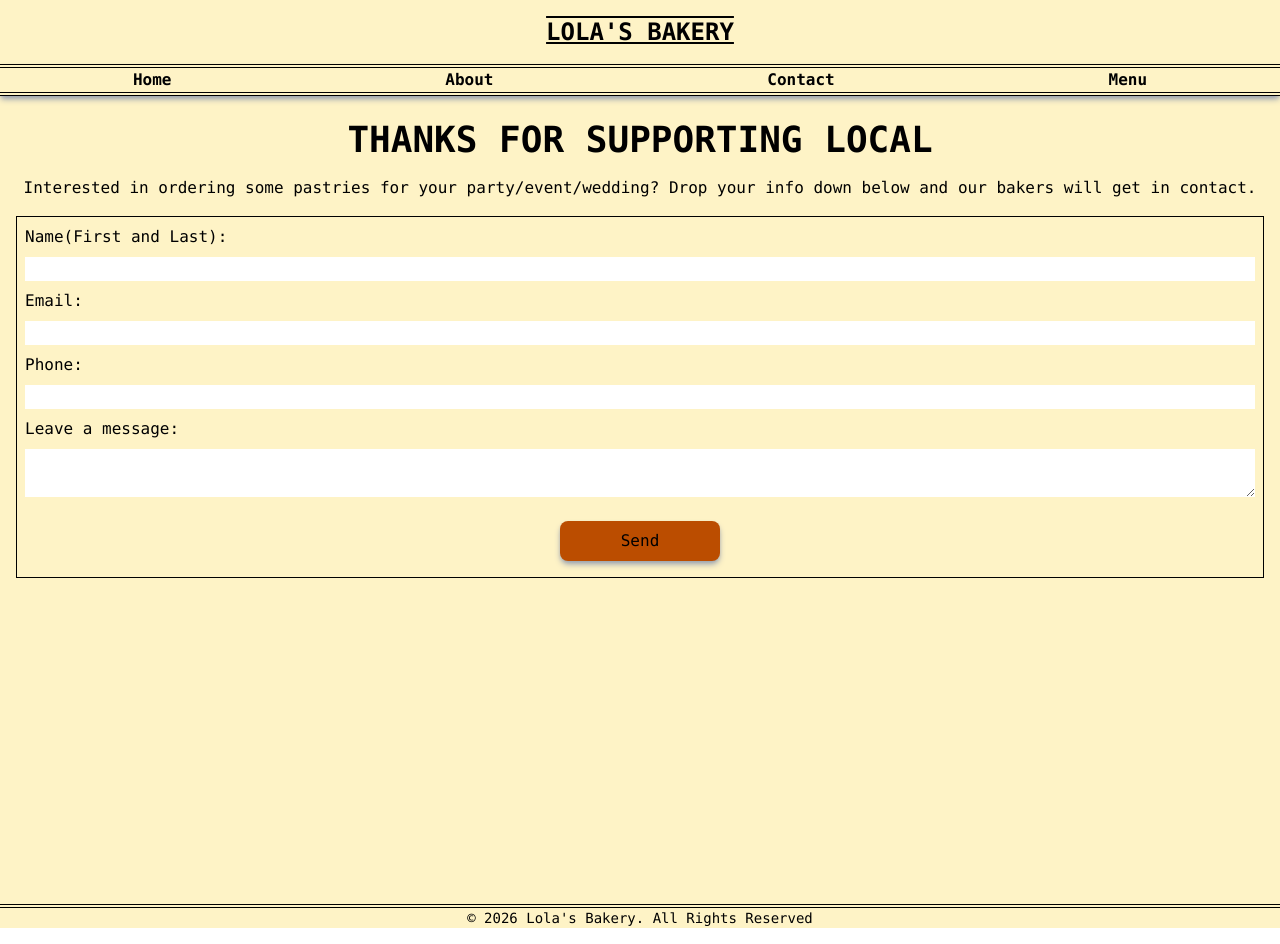
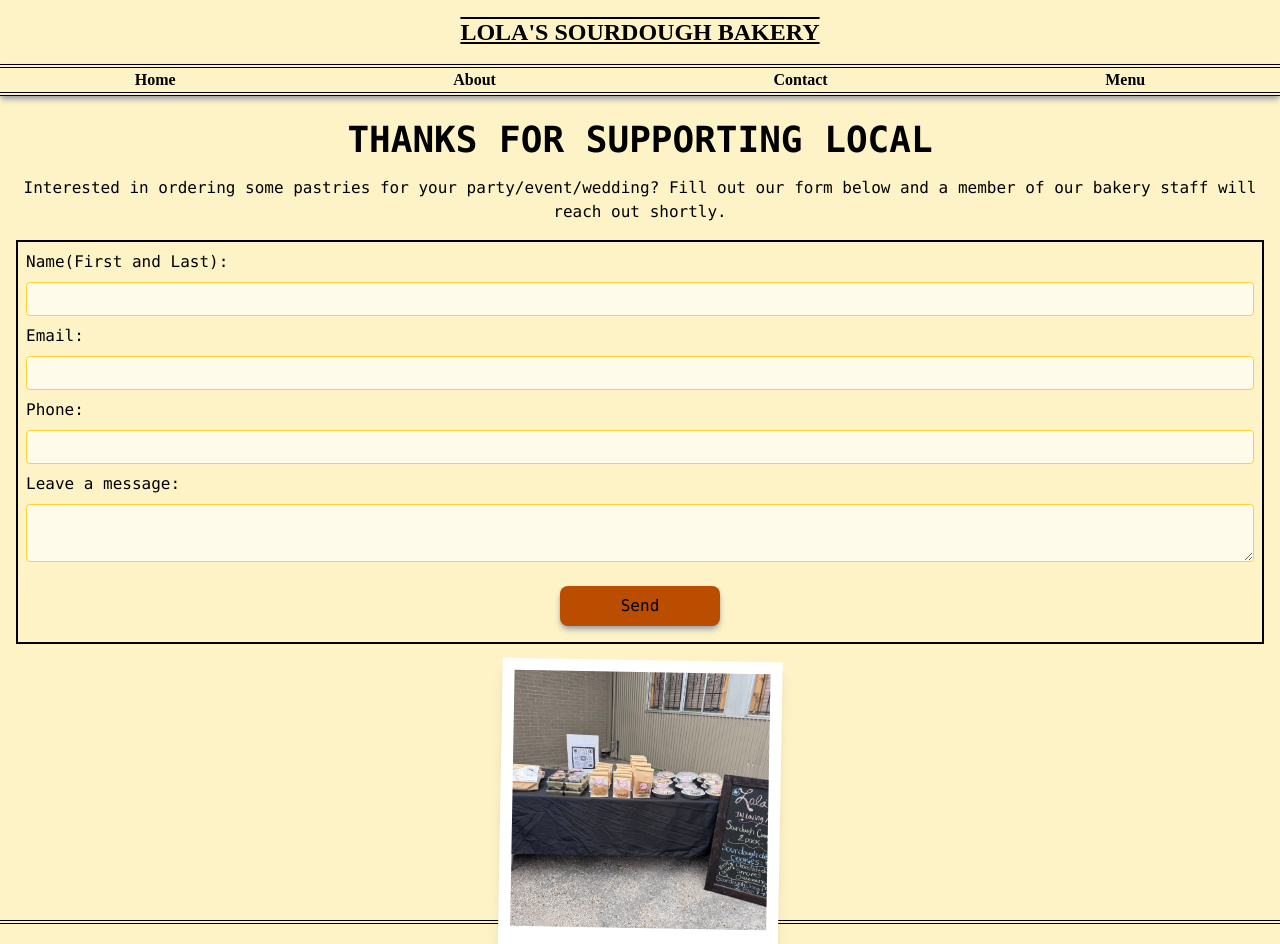
Before and after one commit to Jamzcode/Lola-s-Bakery, a React (Vite) app: page /contact in a window 1280 px wide. Shown: the top 944 px of the page. Built offline with nearby package versions, Linux system fonts and the light colour scheme.

Commit message:
Added final css touches for deployment

```diff
--- a/index.html
+++ b/index.html
@@ -1,5 +1,5 @@
 <!doctype html>
-<html lang="en">
+<html lang="en"class="scroll-behavior: smooth" >
   <head>
     <meta charset="UTF-8" />
     <meta name="viewport" content="width=device-width, initial-scale=1.0" />
@@ -11,7 +11,7 @@
     <form name="client" netlify hidden>
       <input type="text" name="name" />
       <input type="email" name="email" />
-      <input type="tel" name="phone"/>
+      <input type="tel" name="phone" />
       <textarea name="message"></textarea>
     </form>
   </body>
--- a/package.json
+++ b/package.json
@@ -10,8 +10,11 @@
     "preview": "vite preview"
   },
   "dependencies": {
+    "framer-motion": "^12.40.0",
+    "lucide-react": "^1.17.0",
     "react": "^19.2.6",
     "react-dom": "^19.2.6",
+    "react-icons": "^5.6.0",
     "react-router-dom": "^7.17.0"
   },
   "devDependencies": {
--- a/src/App.jsx
+++ b/src/App.jsx
@@ -13,15 +13,23 @@ function App() {
   return (
     <>
       <BrowserRouter>
-        <div class="bg-amber-100 font-mono  h-full">
-          <h1 class="z-10 flex justify-center text-2xl font-bold uppercase [text-decoration:underline_overline] py-4 sticky top-0  bg-amber-100">
-            Lola's Bakery
+        <div class="bg-amber-100 font-mono font-medium  h-full ">
+          <h1 class="z-10 flex justify-center text-2xl font-bold uppercase [text-decoration:underline_overline] py-4 sticky top-0  bg-amber-100 font-[abril_fatface]">
+            Lola's Sourdough Bakery
           </h1>
-          <nav class=" z-10 mb-2 flex gap-2 justify-around border-b-4 border-t-4 border-double font-semibold sticky top-16 w-screen bg-amber-100 shadow-md shadow-gray-400">
-            <Link to="/">Home</Link>
-            <Link to="/about">About</Link>
-            <Link to="/contact">Contact</Link>
-            <Link to="/menu">Menu</Link>
+          <nav class=" z-10 mb-2 flex gap-2 justify-around border-b-4 border-t-4 border-double font-semibold sticky top-16 w-screen bg-amber-100 shadow-md shadow-gray-400 font-[abril_fatface]">
+            <Link to="/" class="hover:underline ">
+              Home
+            </Link>
+            <Link to="/about" class="hover:underline ">
+              About
+            </Link>
+            <Link to="/contact" class="hover:underline">
+              Contact
+            </Link>
+            <Link to="/menu" class="hover:underline">
+              Menu
+            </Link>
           </nav>
           <Routes>
             <Route path="/success" element={<Success />} />
--- a/src/components/About.jsx
+++ b/src/components/About.jsx
@@ -1,22 +1,29 @@
 import Image from "./Image";
 import pic1 from "../assets/katie-gma.jpg";
 import pic2 from "../assets/katie-gma3.jpg";
+import PageTransition from "./PageTransition";
 
 export default function About() {
   return (
-    <>
+    <PageTransition>
       <div class="h-full">
         <div class=" flex items-center flex-col">
-          <h1 class="text-center font-black text-4xl p-4 uppercase">
+          <h1 class="text-center font-black text-4xl p-4 uppercase font-[league_script]">
             Our Lola
           </h1>
+          <p class="italic  text-center font-medium font-[league_script] px-6">
+            "What began as learning how to make bread for my family grew into a
+            passion for creating handcrafted baked goods and sharing them with
+            my community."
+          </p>
+
           <div class="my-4">
             <Image src={pic1} />
             <div class="font-serif italic text-sm text-center pt-4">
               Grandma Dolores Ximenez
             </div>
           </div>
-          <p class="px-4 text-center mt-2">
+          <p class="px-4 text-center ">
             Lola’s Sourdough Bakery is my way of honoring my grandmother’s
             legacy while creating homemade products that bring comfort and
             connection to others. My goal is to provide quality handcrafted
@@ -28,7 +35,9 @@ export default function About() {
             create menu items that pair perfectly with our baked goods while
             helping customers cool off and enjoy a little taste of home.
           </p>
-          <Image src={pic2}/>
+          <div class="mt-2">
+            <Image src={pic2} />
+          </div>
           <p class="px-4 text-center mt-2">
             My biggest inspiration was my grandmother, Dolores, who we lovingly
             called “Lola.” Her love for family, food, and bringing people
@@ -37,6 +46,6 @@ export default function About() {
           </p>
         </div>
       </div>
-    </>
+    </PageTransition>
   );
 }
--- a/src/components/Contact.jsx
+++ b/src/components/Contact.jsx
@@ -1,12 +1,17 @@
+import PageTransition from "./PageTransition";
+import bakeSale from "../assets/bake-sale2.jpg";
+import Image from "../components/Image";
 export default function Contact() {
   return (
+    <PageTransition>
       <div class="h-screen">
         <h3 class="text-center font-black text-4xl p-4 uppercase">
           Thanks For Supporting Local
         </h3>
         <div class="text-center px-4">
-        Interested in ordering some pastries for your party/event/wedding? Drop
-        your info down below and our bakers will get in contact.
+          Interested in ordering some pastries for your party/event/wedding?
+          Fill out our form below and a member of our bakery staff will reach
+          out shortly.
         </div>
         <form
           name="client"
@@ -16,26 +21,50 @@ export default function Contact() {
           class="p-4"
         >
           <input type="hidden" name="form-name" value="client" />
-        <div class="flex flex-col gap-2 p-2 border">
+          <div class="flex flex-col gap-2 p-2 border-2 ">
             <label>Name(First and Last): </label>
-          <input type="text" class="bg-white" name="name" required />
+            <input
+              type="text"
+              class="bg-amber-50 border border-amber-300 rounded px-2 py-1"
+              name="name"
+              border-2
+              border-black
+              required
+            />
             <label>Email:</label>
-          <input type="text" class="bg-white" name="email" required />
+            <input
+              type="text"
+              class="bg-amber-50 border border-amber-300 rounded px-2 py-1"
+              name="email"
+              required
+            />
             <label>Phone:</label>
-          <input type="tel" class="bg-white" name="phone" required />
+            <input
+              type="tel"
+              class="bg-amber-50 border border-amber-300 rounded px-2 py-1"
+              name="phone"
+              required
+            />
             <label>Leave a message:</label>
-          <textarea class="bg-white" name="message" />
+            <textarea
+              class="bg-amber-50 border border-amber-300 rounded px-2 py-1"
+              name="message"
+            />
 
             <div class="flex justify-center items-center pt-4">
               <button
                 type="submit"
-              class="bg-amber-700 h-10 w-40 hover:bg-amber-400 rounded-lg flex justify-center items-center shadow-md shadow-gray-400 mb-2"
+                class="bg-amber-700 h-10 w-40 hover:bg-amber-400 rounded-lg flex justify-center items-center shadow-md shadow-gray-400 mb-2 hover:transition duration-300 ease-in-out"
               >
                 Send
               </button>
             </div>
           </div>
         </form>
+        <div class="flex justify-center">
+          <Image src={bakeSale} size="w-64 h-64" />
         </div>
+      </div>
+    </PageTransition>
   );
 }
--- a/src/components/Footer.jsx
+++ b/src/components/Footer.jsx
@@ -1,8 +1,11 @@
+import SocialMedia from "./SocialMedia";
+
 export default function Footer() {
   return (
-    <footer class="flex justify-center border-t-4 border-double ">
-      <div class="flex text-sm">
-        <p>© 2026 Lola's Bakery. All Rights Reserved</p>
+    <footer class="flex flex-col justify-center border-t-4 border-double mt-4 font-[abril_fatface]">
+      <SocialMedia />
+      <div class="flex text-sm justify-center">
+        <p>© 2026 Lola's Bakery</p>
       </div>
     </footer>
   );
--- a/src/components/Image.jsx
+++ b/src/components/Image.jsx
@@ -1,15 +1,10 @@
-export default function Image({ src, alt, caption }) {
+export default function Image({ src, alt, caption, size = "w-96 h-96" }) {
   return (
-    <div className="bg-white p-3 pb-10 shadow-lg rotate-1 hover:-rotate-1 transition-transform duration-300">
-      <img src={src} alt={alt} className="w-96 h-96 object-cover" />
-      <p className="text-center mt-3 font-handwriting text-gray-600 text-sm">
+    <div class="bg-white p-3 pb-10 shadow-lg rotate-1 hover:-rotate-1 transition-transform duration-300 w-fit">
+      <img src={src} alt={alt} class={`${size} object-cover`} />
+      <p class="text-center mt-3 font-handwriting text-gray-600 text-sm">
         {caption}
       </p>
     </div>
-
-    // <img
-    //   class=" shadow-gray-500 rounded-lg shadow-md border w-96 h-80 hover:scale-105 transition-transform duration-300"
-    //   src={src}
-    // />
   );
 }
--- a/src/components/Menu.jsx
+++ b/src/components/Menu.jsx
@@ -7,39 +7,42 @@ import pic2 from "../assets/sourdough-cinnamon-roll.jpg";
 import pic3 from "../assets/tomato&garlic-focaccia.jpg";
 import pic4 from "../assets/italian-herb-sourdough.jpg";
 import pic5 from "../assets/cranberry-orange-scones.jpg";
+import PageTransition from "./PageTransition";
 
 export default function Menu() {
   return (
+    <PageTransition>
       <div class="h-auto">
         <h1 class="text-center font-black text-4xl p-4 uppercase">
           Current Offerings
         </h1>
-      <div class="grid grid-cols-2 gap-4 p-4">
+        <div class="grid grid-cols gap-4 p-4">
           <div class="flex justify-center items-center">
-          <Image src={pic0} />
+            <img src={pic0} />
           </div>
           <div class="flex justify-center items-center">
-          <Image src={pic1} />
+            <img src={pic1} />
           </div>
           <div class="flex justify-center items-center">
-          <Image src={pic2} />
+            <img src={pic2} />
           </div>
           <div class="flex justify-center items-center">
-          <Image src={pic3} />
+            <img src={pic3} />
           </div>
           <div class="flex justify-center items-center">
-          <Image src={pic4} />
+            <img src={pic4} />
           </div>
 
           <div class="flex justify-center items-center">
-          <Image src={pic5} />
+            <img src={pic5} />
           </div>
         </div>
         <div>
-        <p class="text-center w-full">
-          And more! Inquire for more recipes and projects.
+          <p class="text-center w-full font-semibold px-4">
+            And more! Contact us for a complete list.
           </p>
         </div>
       </div>
+    </PageTransition>
   );
 }
--- /dev/null
+++ b/src/components/PageTransition.jsx
@@ -0,0 +1,14 @@
+import { motion } from "framer-motion";
+
+export default function PageTransition({ children }) {
+  return (
+    <motion.div
+      initial={{ opacity: 0, y: 10 }}
+      animate={{ opacity: 1, y: 0 }}
+      exit={{ opacity: 0, y: -10 }}
+      transition={{ duration: 0.3 }}
+    >
+      {children}
+    </motion.div>
+  );
+}
--- /dev/null
+++ b/src/components/SocialMedia.jsx
@@ -0,0 +1,31 @@
+import { FaInstagram, FaFacebook } from "react-icons/fa";
+export default function SocialMedia() {
+  return (
+    <div className="flex justify-center gap-4 py-1">
+      <a
+        href="https://instagram.com/lolas_sourdough_bakery"
+        target="_blank"
+        rel="noreferrer"
+        className="hover:text-rose-400 transition-colors duration-300"
+      >
+        <FaInstagram size={24} />
+      </a>
+      <a
+        href="https://facebook.com/yourpage"
+        target="_blank"
+        rel="noreferrer"
+        className="hover:text-blue-500 transition-colors duration-300"
+      >
+        <FaFacebook size={24} />
+      </a>
+      {/* <a
+        href="https://tiktok.com/@yourusername"
+        target="_blank"
+        rel="noreferrer"
+        className="hover:text-black transition-colors duration-300"
+      >
+        <FaTiktok size={24} />
+      </a> */}
+    </div>
+  );
+}
```
Also changed, not shown: src/components/Home.jsx (+15 -12 lines), src/assets/bake-sale2.jpg (added), 1 other file (tests, documents, lock files or other folders). Lines whose indentation alone changed are shown as unchanged.
